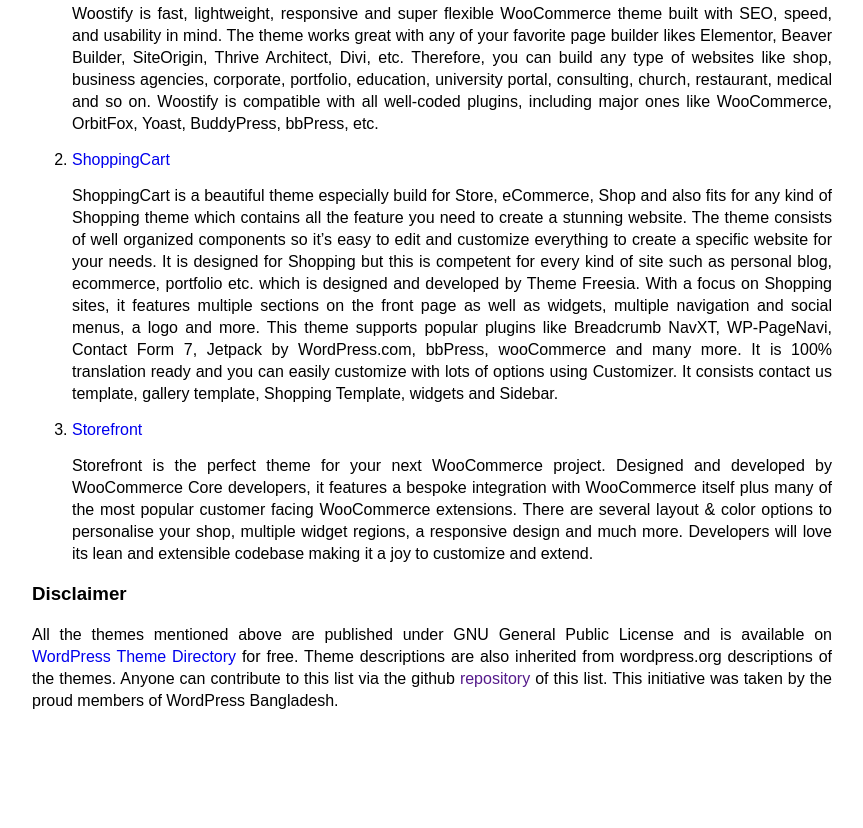
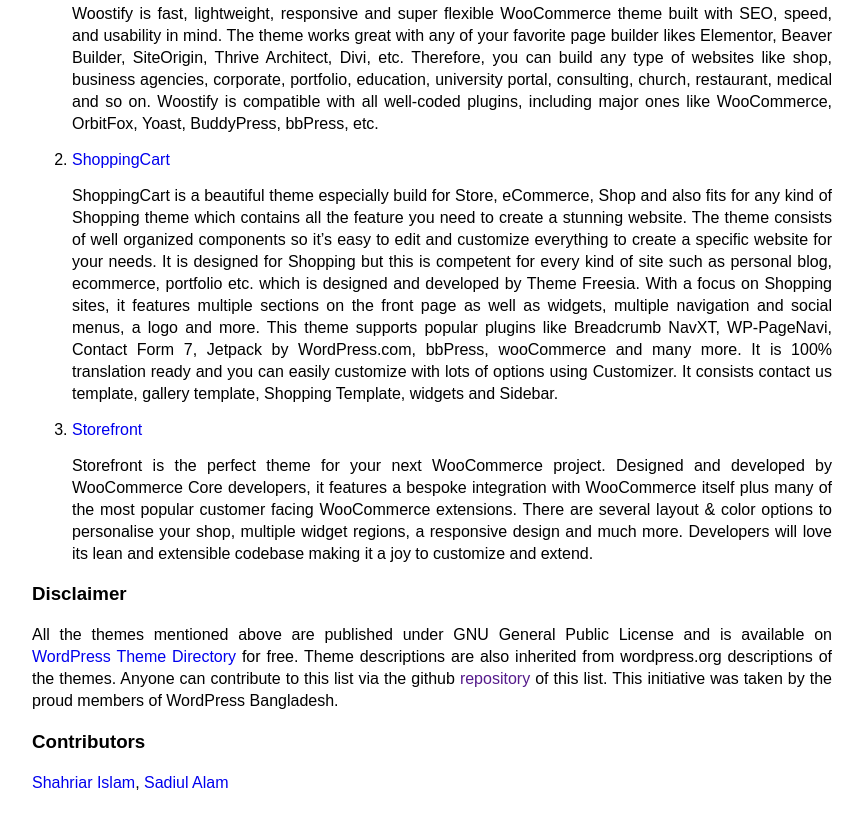
Before and after one commit to WordPress-Bangladesh/List-of-Themes, a plain HTML site: page index.html in a window 1280 px wide. Shown: the part 2345-3173 px from the top of the page, without its empty margins (208-1071 px from the left). Before the commit the page ends 3093 px from the top, so only its background shows below. Drawn offline with Linux system fonts and the light colour scheme.

Commit message:
Add files via upload

```diff
--- a/index.html
+++ b/index.html
@@ -19,6 +19,10 @@
          Anyone can contribute to this list via the github <a href="">repository</a> of this list.
          This initiative was taken by the proud members of WordPress Bangladesh.</p>
 </div>
+<div id="contribuTors">
+  <h3>Contributors</h3>
+  <p><a href="#">Shahriar Islam</a>, <a href="#">Sadiul Alam</a></p>
+</div>
 </main>
 
 <script src="index.js"></script>
```
